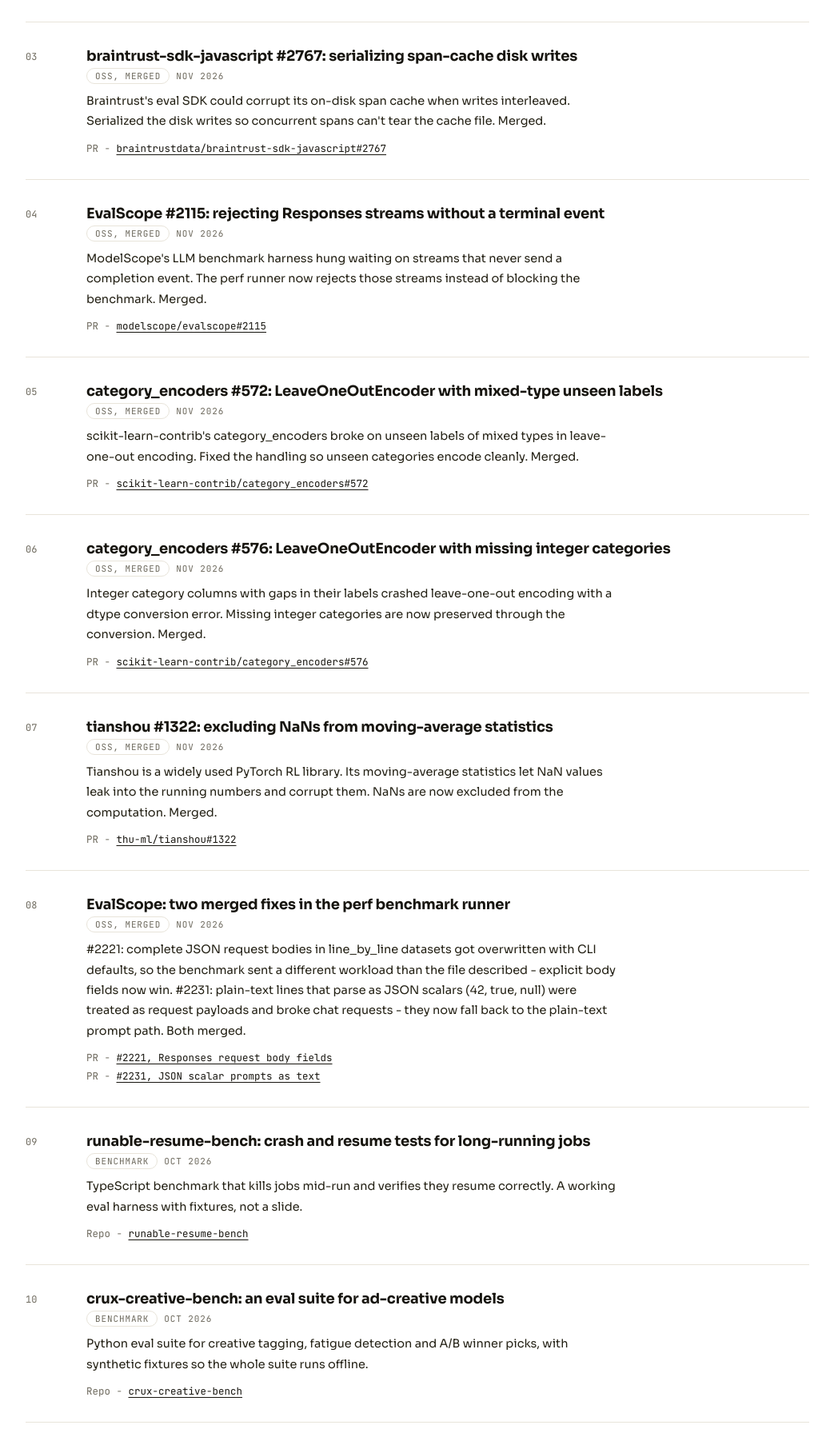
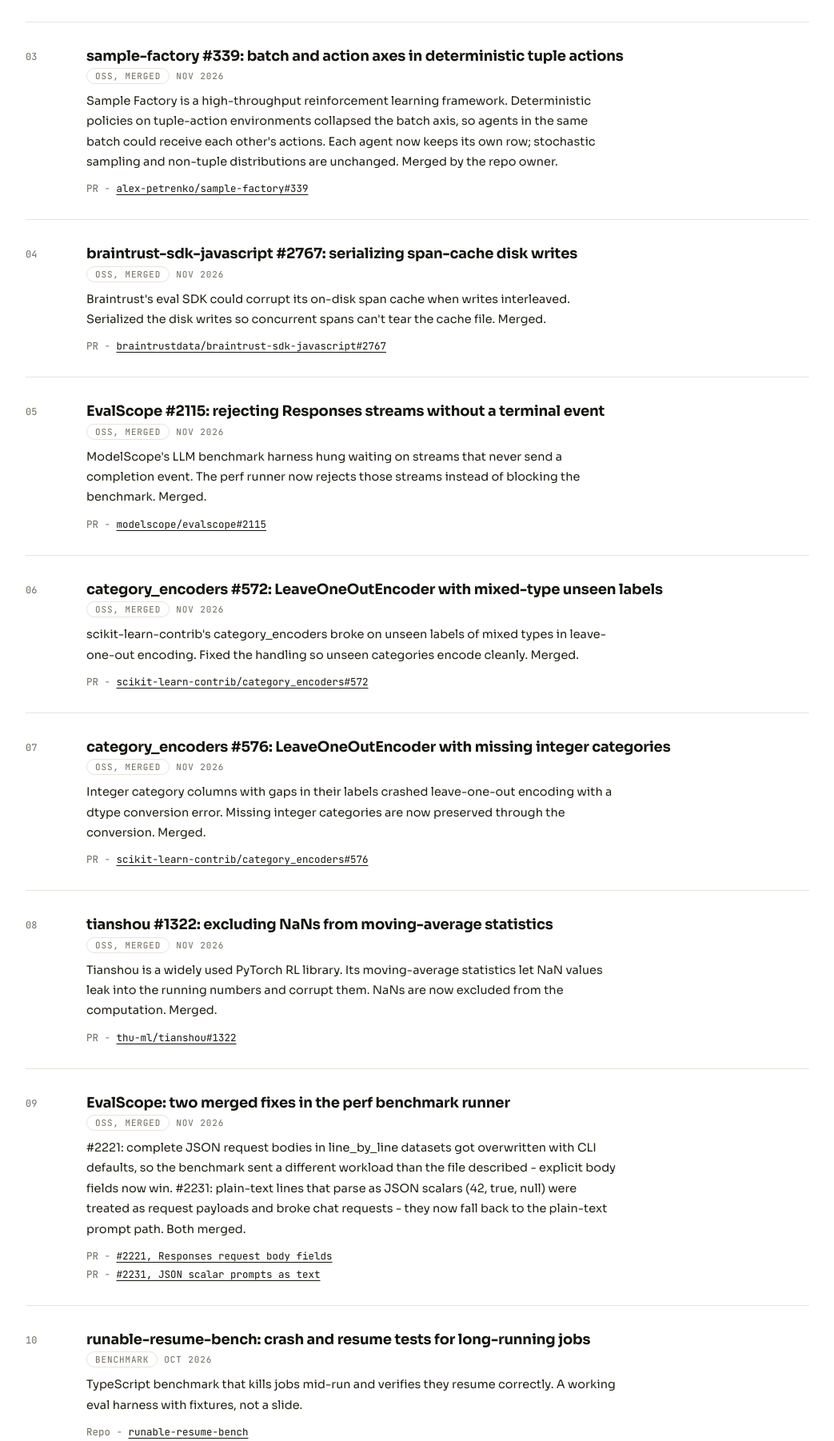
Before and after one commit to Sivadheeraj5356/Sivadheeraj5356.github.io, a plain HTML site: page artifacts/index.html in a window 1280 px wide. Shown: the part 954-2756 px from the top of the page at 80% size, without its empty margins (118-1161 px from the left). Drawn offline with Linux system fonts and the light colour scheme.

Commit message:
Update article numbers and add new entries in index.html

```diff
--- a/artifacts/index.html
+++ b/artifacts/index.html
@@ -87,6 +87,19 @@ a{color:inherit}
 <div class="art">
 <span class="no">03</span>
 <div>
+<h2>sample-factory #339: batch and action axes in deterministic tuple actions</h2>
+<div class="meta"><span class="tag">oss, merged</span>Nov 2026</div>
+<p>Sample Factory is a high-throughput reinforcement learning framework. Deterministic policies on tuple-action environments collapsed the batch axis, so agents in the same batch could receive each other's actions. Each agent now keeps its own row; stochastic sampling and non-tuple distributions are unchanged. Merged by the repo owner.</p>
+<ul>
+<li>PR - <a href="https://github.com/alex-petrenko/sample-factory/pull/339" rel="noopener noreferrer" target="_blank">alex-petrenko/sample-factory#339</a></li>
+</ul>
+</div>
+</div>
+
+
+<div class="art">
+<span class="no">04</span>
+<div>
 <h2>braintrust-sdk-javascript #2767: serializing span-cache disk writes</h2>
 <div class="meta"><span class="tag">oss, merged</span>Nov 2026</div>
 <p>Braintrust's eval SDK could corrupt its on-disk span cache when writes interleaved. Serialized the disk writes so concurrent spans can't tear the cache file. Merged.</p>
@@ -98,7 +111,7 @@ a{color:inherit}
 
 
 <div class="art">
-<span class="no">04</span>
+<span class="no">05</span>
 <div>
 <h2>EvalScope #2115: rejecting Responses streams without a terminal event</h2>
 <div class="meta"><span class="tag">oss, merged</span>Nov 2026</div>
@@ -111,7 +124,7 @@ a{color:inherit}
 
 
 <div class="art">
-<span class="no">05</span>
+<span class="no">06</span>
 <div>
 <h2>category_encoders #572: LeaveOneOutEncoder with mixed-type unseen labels</h2>
 <div class="meta"><span class="tag">oss, merged</span>Nov 2026</div>
@@ -124,7 +137,7 @@ a{color:inherit}
 
 
 <div class="art">
-<span class="no">06</span>
+<span class="no">07</span>
 <div>
 <h2>category_encoders #576: LeaveOneOutEncoder with missing integer categories</h2>
 <div class="meta"><span class="tag">oss, merged</span>Nov 2026</div>
@@ -137,7 +150,7 @@ a{color:inherit}
 
 
 <div class="art">
-<span class="no">07</span>
+<span class="no">08</span>
 <div>
 <h2>tianshou #1322: excluding NaNs from moving-average statistics</h2>
 <div class="meta"><span class="tag">oss, merged</span>Nov 2026</div>
@@ -150,7 +163,7 @@ a{color:inherit}
 
 
 <div class="art">
-<span class="no">08</span>
+<span class="no">09</span>
 <div>
 <h2>EvalScope: two merged fixes in the perf benchmark runner</h2>
 <div class="meta"><span class="tag">oss, merged</span>Nov 2026</div>
@@ -164,7 +177,7 @@ a{color:inherit}
 
 
 <div class="art">
-<span class="no">09</span>
+<span class="no">10</span>
 <div>
 <h2>runable-resume-bench: crash and resume tests for long-running jobs</h2>
 <div class="meta"><span class="tag">benchmark</span>Oct 2026</div>
@@ -177,7 +190,7 @@ a{color:inherit}
 
 
 <div class="art">
-<span class="no">10</span>
+<span class="no">11</span>
 <div>
 <h2>crux-creative-bench: an eval suite for ad-creative models</h2>
 <div class="meta"><span class="tag">benchmark</span>Oct 2026</div>
@@ -190,7 +203,7 @@ a{color:inherit}
 
 
 <div class="art">
-<span class="no">11</span>
+<span class="no">12</span>
 <div>
 <h2>AgentForge: an agent builder with auto-grading</h2>
 <div class="meta"><span class="tag">system</span>2026</div>
@@ -204,7 +217,7 @@ a{color:inherit}
 
 
 <div class="art">
-<span class="no">12</span>
+<span class="no">13</span>
 <div>
 <h2>answerthis-citation-atlas: citation graphs from OpenAlex</h2>
 <div class="meta"><span class="tag">tool</span>Oct 2026</div>
@@ -217,7 +230,7 @@ a{color:inherit}
 
 
 <div class="art">
-<span class="no">13</span>
+<span class="no">14</span>
 <div>
 <h2>StockVaani: Indian-language voice order notes for small shops</h2>
 <div class="meta"><span class="tag">voice</span>Nov 2026</div>
@@ -230,7 +243,7 @@ a{color:inherit}
 
 
 <div class="art">
-<span class="no">14</span>
+<span class="no">15</span>
 <div>
 <h2>PlayGarden: 24 real-time multiplayer games</h2>
 <div class="meta"><span class="tag">live product</span>Nov 2026</div>
```
